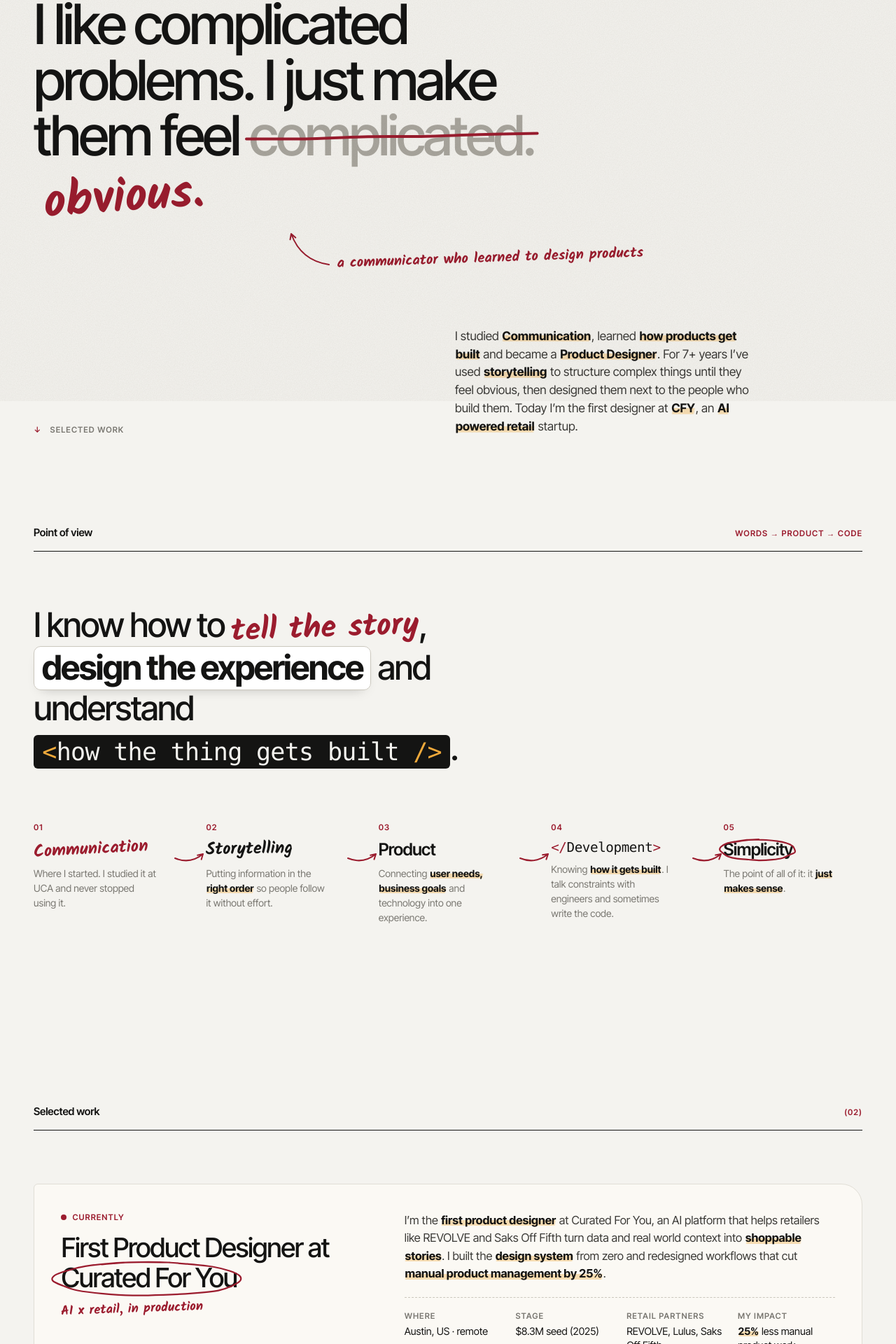
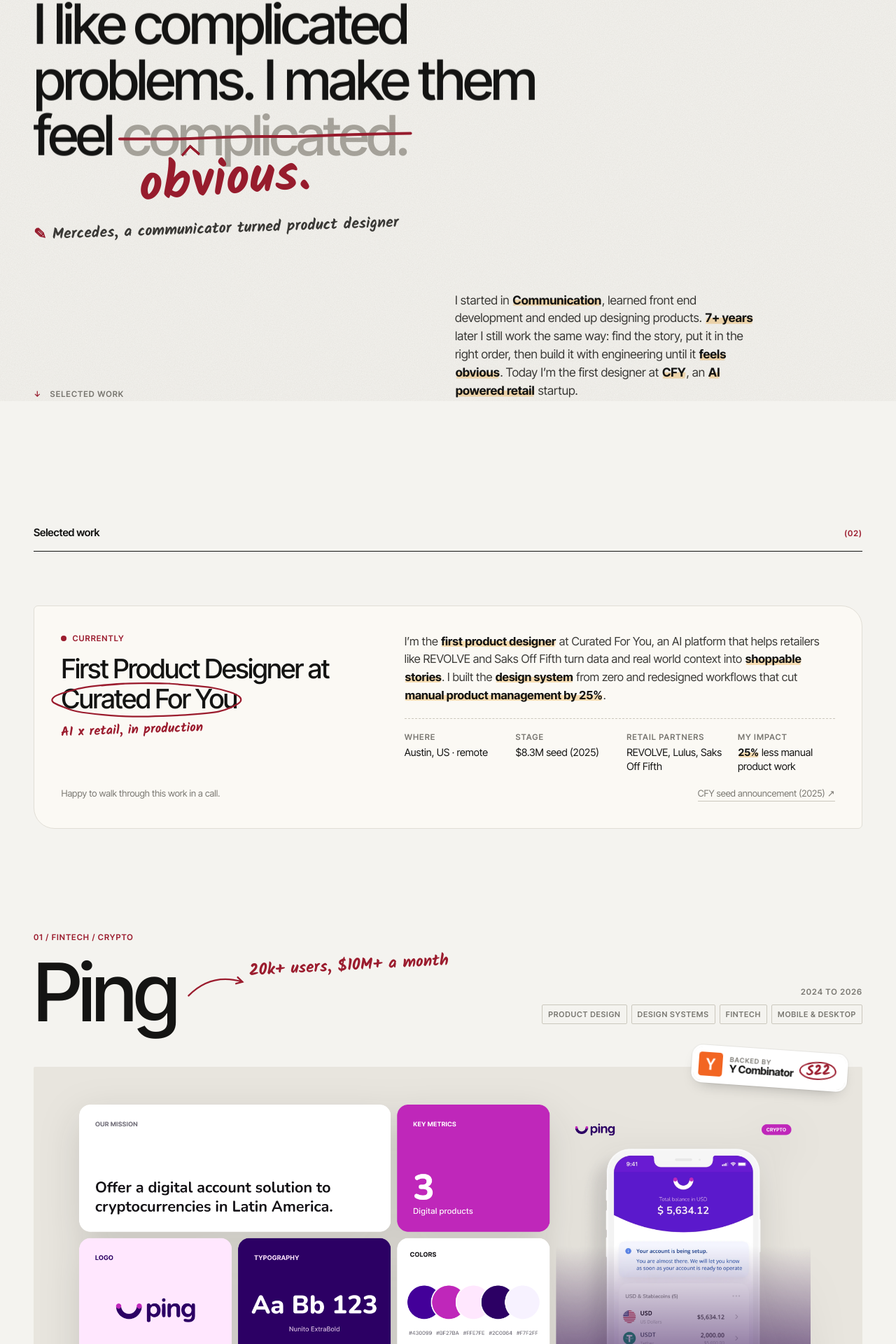
Before and after one commit to Mechcasares/portfolio, a Next.js app: page / in a window 1280 px wide. Shown: the part 227-2147 px from the top of the page at 70% size. Built offline with nearby package versions, Linux system fonts and the light colour scheme.

Commit message:
Tighten hero copy; move point of view into About so work comes first
Co-Authored-By: Claude Opus 5.5 <noreply@anthropic.com>
Claude-Session: https://claude.ai/code/session_01GBCwHyS173TJ3hW37znW1S

```diff
--- a/app/globals.css
+++ b/app/globals.css
@@ -1440,30 +1440,65 @@ div:has(> #work) + .section { padding-block-start: 0; }
 @media (max-width: 719px) { .brief-row { grid-template-columns: 1fr; } }
 
 /* Crossed out word + handwritten correction */
-.corrected { position: relative; display: inline; }
+.corrected { position: relative; display: inline-block; white-space: nowrap; }
 .corrected-old { position: relative; display: inline-block; color: var(--faint); }
 .corrected-strike { position: absolute; inset: 0; width: 100%; height: 100%; overflow: visible; pointer-events: none; }
 .corrected-new {
-  display: inline-block;
-  margin-left: 0.22em;
-  font-size: 0.86em;
+  position: absolute;
+  left: 6%;
+  top: 86%;
+  font-size: 0.92em;
   line-height: 1;
   color: var(--pen);
   letter-spacing: 0;
   white-space: nowrap;
-  vertical-align: baseline;
-}
+}
+.corrected-new::before {
+  /* proofreading caret pointing up to the struck word */
+  content: "";
+  position: absolute;
+  left: 0.9em;
+  top: -0.2em;
+  width: 0.28em;
+  height: 0.28em;
+  border-left: 0.06em solid currentColor;
+  border-top: 0.06em solid currentColor;
+  border-radius: 2px;
+  transform: rotate(45deg);
+}
+.hero-title { padding-bottom: 0.95em; }
+.hero-sign {
+  display: block;
+  width: max-content;
+  max-width: 100%;
+  white-space: normal;
+  margin-top: 8px;
+  font-size: clamp(18px, 1.7vw, 24px);
+  color: var(--ink-2);
+}
+.hero-sign::before { content: "✎ "; color: var(--pen); }
 /* ─────────────────────────────────────────────────────────────
    Point of view: hand → UI → code
    ───────────────────────────────────────────────────────────── */
-.pov { padding-top: clamp(40px, 6vw, 88px); }
+.pov {
+  margin-top: clamp(80px, 10vw, 150px);
+  padding-top: clamp(32px, 4vw, 48px);
+  border-top: 1px dashed color-mix(in srgb, var(--pen) 28%, var(--line-strong));
+}
+.pov-label {
+  color: var(--pen);
+  font-size: clamp(30px, 3.2vw, 44px);
+  transform: rotate(-2deg);
+  margin-bottom: clamp(20px, 3vw, 36px);
+}
 .pov-statement {
   font-size: clamp(1.8rem, 3.8vw, 3.4rem);
   line-height: 1.18;
   letter-spacing: -0.035em;
   font-weight: 450;
   max-width: 24ch;
-  margin-bottom: clamp(48px, 6vw, 88px);
+  font-size: clamp(1.6rem, 3vw, 2.7rem);
+  margin-bottom: clamp(40px, 5vw, 72px);
 }
 .pov-hand {
   font-family: var(--font-hand);
--- a/app/page.tsx
+++ b/app/page.tsx
@@ -1,6 +1,5 @@
 import { Hero } from "@/components/Hero";
 import { Obvious } from "@/components/Obvious";
-import { PointOfView } from "@/components/PointOfView";
 import { Process } from "@/components/Process";
 import { Work } from "@/components/Work";
 import { About, Contact } from "@/components/Sections";
@@ -9,7 +8,6 @@ export default function Home() {
   return (
     <>
       <Hero />
-      <PointOfView />
       <Work />
       <Obvious />
       <Process />
--- a/components/Hero.tsx
+++ b/components/Hero.tsx
@@ -1,5 +1,5 @@
 import { site } from "@/content/site";
-import { Arrow, Corrected, Note } from "./hand";
+import { Corrected, Note } from "./hand";
 import { Enter, WordReveal } from "./motion";
 import { Rich } from "./Rich";
 
@@ -21,10 +21,7 @@ export function Hero() {
         <Corrected from={site.hero.struck} to={site.hero.correction} delay={leadDelay + 0.5} />
       </h1>
 
-      <div className="hero-note" aria-hidden="true">
-        <Arrow box={[70, 56]} from={[64, 50]} to={[10, 6]} bend={-0.3} seed={4} delay={2.3} trigger="mount" />
-        <Note delay={2.6} trigger="mount">{site.hero.note}</Note>
-      </div>
+      <Note delay={2.4} trigger="mount" className="hero-sign">{site.hero.note}</Note>
 
       <div className="grid hero-bottom">
         <Enter delay={0.75} as="p" className="hero-support">
--- a/components/PointOfView.tsx
+++ b/components/PointOfView.tsx
@@ -8,11 +8,8 @@ import { Rich } from "./Rich";
 // the style of each word changes as the idea moves toward the product.
 export function PointOfView() {
   return (
-    <section className="section container pov" aria-labelledby="pov-title">
-      <div className="section-head">
-        <h2 id="pov-title">Point of view</h2>
-        <span className="mono muted">Words → Product → Code</span>
-      </div>
+    <div className="pov" aria-label="Point of view">
+      <p className="hand pov-label">how I think:</p>
 
       <Reveal>
         <p className="pov-statement">
@@ -40,6 +37,6 @@ export function PointOfView() {
           </Fragment>
         ))}
       </ol>
-    </section>
+    </div>
   );
 }
--- a/components/Sections.tsx
+++ b/components/Sections.tsx
@@ -4,6 +4,7 @@ import { Arrow, Note, PenFrame, Underlined } from "./hand";
 import { LocalTime } from "./LocalTime";
 import { Reveal } from "./motion";
 import { Rich } from "./Rich";
+import { PointOfView } from "./PointOfView";
 
 export function About() {
   return (
@@ -48,6 +49,7 @@ export function About() {
           </Reveal>
         </div>
       </div>
+      <PointOfView />
     </section>
   );
 }
--- a/content/site.ts
+++ b/content/site.ts
@@ -28,12 +28,12 @@ export const site = {
 
   hero: {
     // Rendered as: lead + [struck word] with a handwritten correction.
-    lead: "I like complicated problems. I just make them feel",
+    lead: "I like complicated problems. I make them feel",
     struck: "complicated.",
     correction: "obvious.",
     supporting:
-      "I studied **Communication**, learned **how products get built** and became a **Product Designer**. For 7+ years I’ve used **storytelling** to structure complex things until they feel obvious, then designed them next to the people who build them. Today I’m the first designer at **CFY**, an **AI powered retail** startup.",
-    note: "a communicator who learned to design products",
+      "I started in **Communication**, learned front end development and ended up designing products. **7+ years** later I still work the same way: find the story, put it in the right order, then build it with engineering until it **feels obvious**. Today I’m the first designer at **CFY**, an **AI powered retail** startup.",
+    note: "Mercedes, a communicator turned product designer",
   },
 
   // COMMUNICATION → STORYTELLING → PRODUCT → DEVELOPMENT → SIMPLICITY
```
